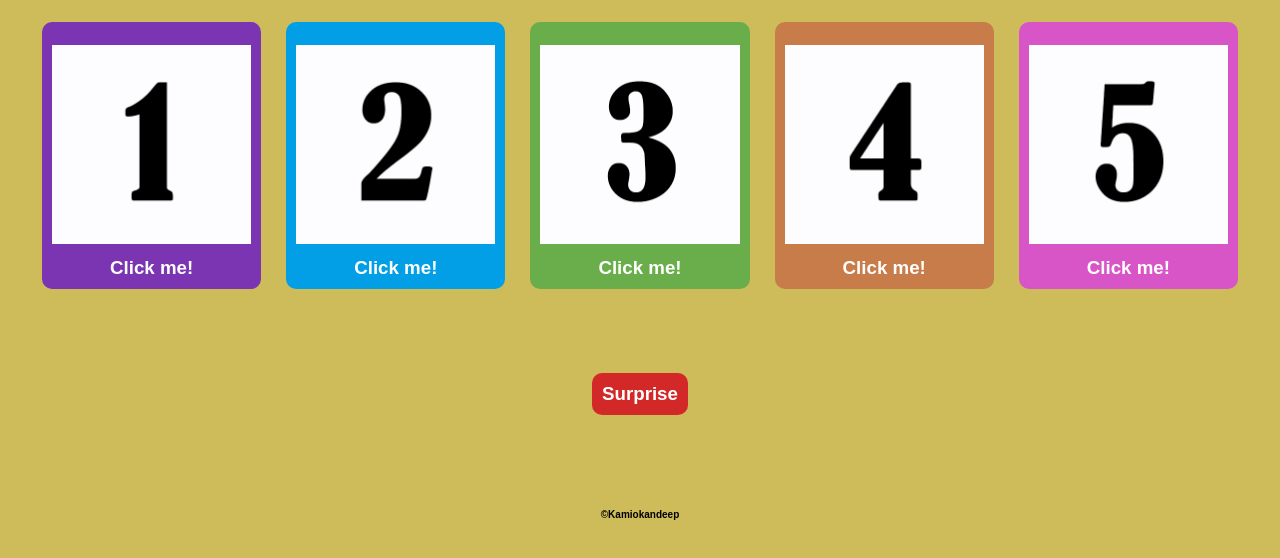
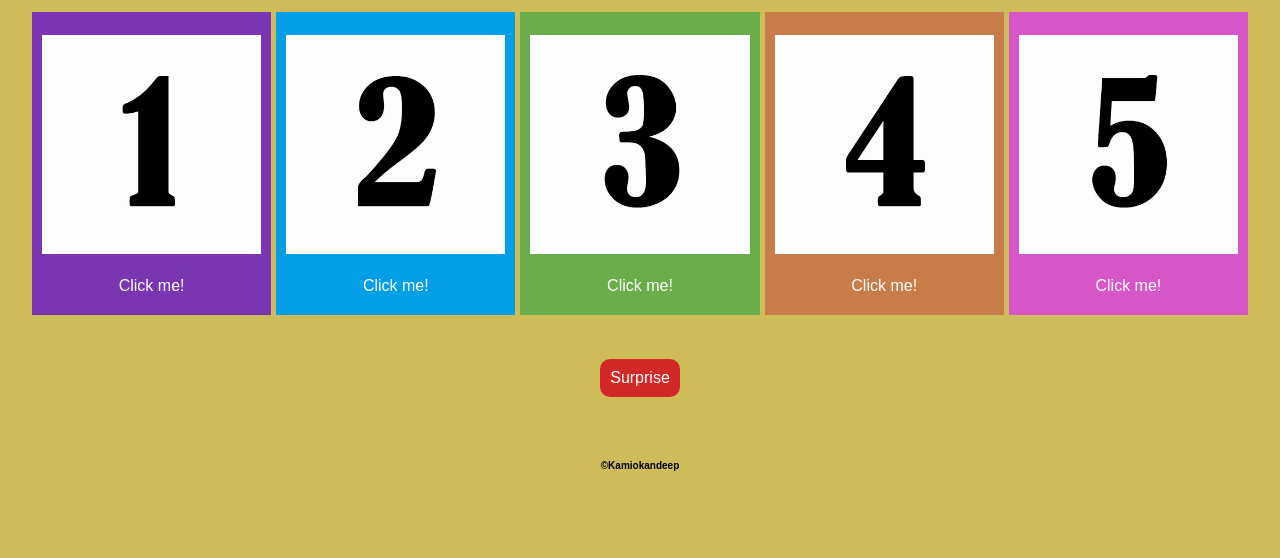
Before and after one commit to Kamiokandeep/Story-Maker, a plain HTML site: page index.html in a window 1280 px wide. Shown: the part 54-612 px from the top of the page. Drawn offline with Linux system fonts and the light colour scheme.

Commit message:
Html validator.w3.org

```diff
--- a/css/style.css
+++ b/css/style.css
@@ -54,165 +54,116 @@ body {
     color: rgb(255, 255, 255);
 }
 
-/* -----------
-   CSS Button
-   ----------- */
-button{
-    padding: 10px;
-    color: white;
-    border: none;
-    border-radius: 10px;
-    overflow: hidden;
-    cursor: pointer;
-}
-
-.item[style*="grid-area: card-1"] {
-    text-align: justify;
-    color: rgb(0, 0, 0);
-}
-
-.item[style*="grid-area: card-1"] .img-container {
+/* --------
+   CSS Img
+   -------- */
+.img-container {
     display: flex;
     flex-direction: column;
     align-items: center;
     justify-content: center;
 }
 
-.item[style*="grid-area: card-1"] img {
-    width: 250px;
+img {
+    width: 400px;
     height: auto;
     max-width: 100%;
     padding: 1vw;
 }
 
-.item[style*="grid-area: card-2"] {
-    text-align: justify;
-    color: rgb(0, 0, 0);
+/* -----------------
+   CSS colosr cards
+   ----------------- */
+
+.item[style*="grid-area: card-1"] {
+    background-color: #7b35b2;
 }
 
-.item[style*="grid-area: card-2"] .img-container {
+.item[style*="grid-area: card-2"] {
+    background-color: #029fe6;
+}
+
+.item[style*="grid-area: card-3"] {
+    background-color: #6aae4b;
+}
+
+.item[style*="grid-area: card-4"] {
+    background-color: #c87c4a;
+}
+
+.item[style*="grid-area: card-5"] {
+    background-color: #d855c7;
+}
+
+.item[style*="grid-area: surprise"] {
+    display: flex;
+    justify-content: center;
+}
+
+
+/* -----------
+   CSS Button
+   ----------- */
+.button-container {
     display: flex;
     flex-direction: column;
     align-items: center;
     justify-content: center;
 }
 
-.item[style*="grid-area: card-2"] img {
-    width: 250px;
-    height: auto;
-    max-width: 100%;
-    padding: 1vw;
+button{
+    padding: 10px;
+    color: white;
+    border: none;
+    cursor: pointer;
+    border-radius: 10px;
 }
 
-.item[style*="grid-area: card-3"] {
-    text-align: justify;
-    color: rgb(0, 0, 0);
-}
-
-.item[style*="grid-area: card-3"] .img-container {
-    display: flex;
-    flex-direction: column;
-    align-items: center;
-    justify-content: center;
-}
-
-.item[style*="grid-area: card-3"] img {
-    width: 250px;
-    height: auto;
-    max-width: 100%;
-    padding: 1vw;
-}
-
-.item[style*="grid-area: card-4"] {
-    text-align: justify;
-    color: rgb(0, 0, 0);
-}
-
-.item[style*="grid-area: card-4"] .img-container {
-    display: flex;
-    flex-direction: column;
-    align-items: center;
-    justify-content: center;
-}
-
-.item[style*="grid-area: card-4"] img {
-    width: 250px;
-    height: auto;
-    max-width: 100%;
-    padding: 1vw;
-}
-
-.item[style*="grid-area: card-5"] {
-    text-align: justify;
-    color: rgb(0, 0, 0);
-}
-
-.item[style*="grid-area: card-5"] .img-container {
-    display: flex;
-    flex-direction: column;
-    align-items: center;
-    justify-content: center;
-}
-
-.item[style*="grid-area: card-5"] img {
-    width: 250px;
-    height: auto;
-    max-width: 100%;
-    padding: 1vw;
-}
-
-.item[style*="grid-area: surprise"] {
-    display: flex;
-    flex-direction: column;
-    align-items: center;
-    justify-content: center;
-}
-
-#button-card-1 {
+.item[style*="grid-area: card-1"] button {
     background-color: #7b35b2;
 }
 
-#button-card-1:hover {
+.item[style*="grid-area: card-2"] button {
+    background-color: #029fe6;
+}
+
+.item[style*="grid-area: card-3"] button {
+    background-color: #6aae4b;
+}
+
+.item[style*="grid-area: card-4"] button {
+    background-color: #c87c4a;
+}
+
+.item[style*="grid-area: card-5"] button {
+    background-color: #d855c7;
+}
+
+.item[style*="grid-area: surprise"] button {
+    background-color: #d32828;
+}
+
+.item[style*="grid-area: card-1"] button:hover {
     background-color: #56247b;
 }
 
-#button-card-2 {
-    background-color: #029fe6;
-}
-
-#button-card-2:hover {
+.item[style*="grid-area: card-2"] button:hover {
     background-color: #027cb4;
 }
 
-#button-card-3 {
-    background-color: #6aae4b;
-}
-
-#button-card-3:hover {
+.item[style*="grid-area: card-3"] button:hover {
     background-color: #487433;
 }
 
-#button-card-4 {
-    background-color: #c87c4a;
-}
-
-#button-card-4:hover {
+.item[style*="grid-area: card-4"] button:hover {
     background-color: #81502f;
 }
 
-#button-card-5 {
-    background-color: #d855c7;
-}
-
-#button-card-5:hover {
+.item[style*="grid-area: card-5"] button:hover {
     background-color: #953a89;
 }
 
-#button-surprise {
-    background-color: #d32828;
-}
-
-#button-surprise:hover {
+.item[style*="grid-area: surprise"] button:hover {
     background-color: #a22121;
 }
 
@@ -234,6 +185,6 @@ button{
             "surprise surprise surprise surprise surprise"
             "footer footer footer footer footer";
             grid-template-columns: 1fr 1fr 1fr 1fr 1fr;
-            grid-template-rows: 0.2fr 1fr 0.7fr 0.2fr;
+            grid-template-rows: 0.2fr 0.6fr 0.6fr 0.2fr;
     }
 }
--- a/index.html
+++ b/index.html
@@ -19,58 +19,57 @@
                 <h1 class="logo">Story Maker</h1>
             </header>
 
-
             <!-- Cards -->
-            <section class="item" style="grid-area: card-1;">
-                <button id="button-card-1">
+            <div class="item" style="grid-area: card-1;">
                 <a class="img-container">
                     <img id="img-card-1" src="img/card-1.jpg" alt="Shape">
                 </a>
-                    <h3 id="text-card-1">Click me!</h3>
-                </button>
-            </section>
+                <div class="button-container">
+                    <button id="button-card-1">Click me!</button>
+                </div>
+            </div>
 
-            <section class="item" style="grid-area: card-2;">
-                <button  id="button-card-2">
+            <div class="item" style="grid-area: card-2;">
                 <a class="img-container">
                     <img id="img-card-2" src="img/card-2.jpg" alt="Shape">
                 </a>
-                    <h3 id="text-card-2">Click me!</h3>
-                </button>
-            </section>
+                <div class="button-container">
+                    <button id="button-card-2">Click me!</button>
+                </div>
+            </div>
 
-            <section class="item" style="grid-area: card-3;">
-                <button  id="button-card-3">
+            <div class="item" style="grid-area: card-3;">
                 <a class="img-container">
                     <img id="img-card-3" src="img/card-3.jpg" alt="Shape">
                 </a>
-                    <h3 id="text-card-3">Click me!</h3>
-                </button>
-            </section>
+                <div class="button-container">
+                    <button  id="button-card-3">Click me!</button>
+                </div>
+            </div>
 
-            <section class="item" style="grid-area: card-4;">
-                <button  id="button-card-4">
+            <div class="item" style="grid-area: card-4;">
                 <a class="img-container">
                     <img id="img-card-4" src="img/card-4.jpg" alt="Shape">
                 </a>
-                    <h3 id="text-card-4">Click me!</h3>
-                </button>
-            </section>
+                <div class="button-container">
+                    <button  id="button-card-4">Click me!</button>
+                </div>
+            </div>
 
-            <section class="item" style="grid-area: card-5;">
-                <button  id="button-card-5">
+            <div class="item" style="grid-area: card-5;">
                 <a class="img-container">
                     <img id="img-card-5" src="img/card-5.jpg" alt="Shape">
                 </a>
-                    <h3 id="text-card-5">Click me!</h3>
-                </button>
-            </section>
+                <div class="button-container">
+                    <button  id="button-card-5">Click me!</button>
+                </div>
+            </div>
 
-            <section class="item" style="grid-area: surprise;">
-                <button  id="button-surprise">
-                    <h3>Surprise</h3>
-                </button>
-            </section>
+            <div class="item" style="grid-area: surprise;">
+                <div class="button-container">
+                    <button  id="button-surprise">Surprise</button>
+                </div>
+            </div>
 
             <!-- Footer -->
             <footer class="item" style="grid-area: footer;">
```
Lines whose indentation alone changed are shown as unchanged.
